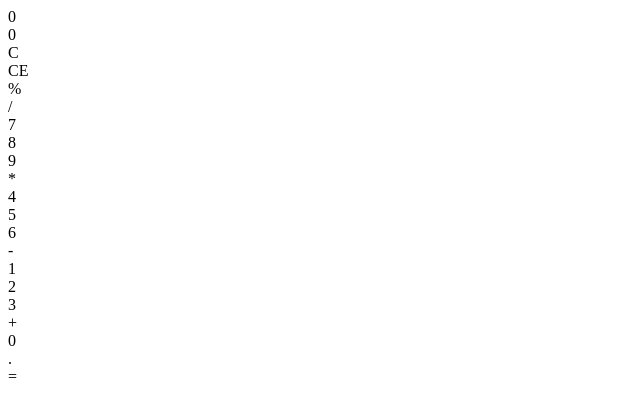
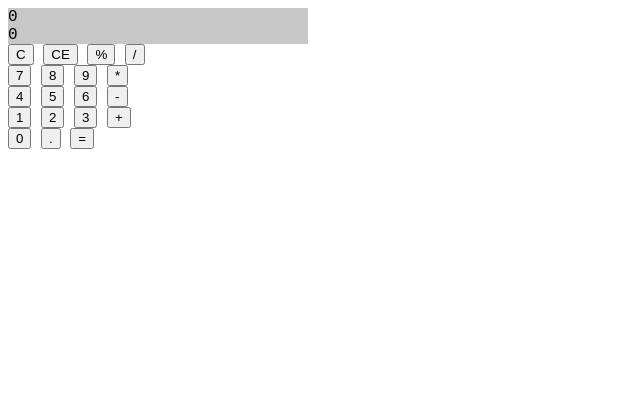
Before and after one commit to pikabell/calculator, a plain HTML site: page index.html in a window 1280 px wide. Shown: the whole page, without its empty margins (0-640 px from the left). Drawn offline with Linux system fonts and the light colour scheme.

Commit message:
basic layout

```diff
--- a/index.html
+++ b/index.html
@@ -4,6 +4,7 @@
     <meta charset="UTF-8" />
     <meta http-equiv="X-UA-Compatible" content="IE=edge" />
     <meta name="viewport" content="width=device-width, initial-scale=1.0" />
+    <link rel="stylesheet" href="styles/main.css">
     <title>Calculator</title>
   </head>
   <body>
@@ -13,25 +14,35 @@
       <div class="temp"></div>
     </div>
     <div class="buttons">
-      <div class="operator">C</div>
-      <div class="operator">CE</div>
-      <div class="operator">%</div>
-      <div class="operator">/</div>
-      <div class="number">7</div>
-      <div class="number">8</div>
-      <div class="number">9</div>
-      <div class="operator">*</div>
-      <div class="number">4</div>
-      <div class="number">5</div>
-      <div class="number">6</div>
-      <div class="operator">-</div>
-      <div class="number">1</div>
-      <div class="number">2</div>
-      <div class="number">3</div>
-      <div class="operator">+</div>
-      <div class="number0">0</div>
-      <div class="dot">.</div>
-      <div class="equal">=</div>
+      <div class="operate">
+        <button class="clear">C</button>
+        <button class="clear">CE</button>
+        <button class="operator">%</button>
+        <button class="operator">/</button>
+      </div>
+      <div class="num">
+        <button class="number">7</button>
+        <button class="number">8</button>
+        <button class="number">9</button>
+        <button class="operator">*</button>
+      </div>
+      <div class="num">
+        <button class="number">4</button>
+        <button class="number">5</button>
+        <button class="number">6</button>
+        <button class="operator">-</button>
+      </div>
+      <div class="num">
+        <button class="number">1</button>
+        <button class="number">2</button>
+        <button class="number">3</button>
+        <button class="operator">+</button>
+      </div>
+      <div class="mix">
+        <button class="zero">0</button>
+        <button class="dot">.</button>
+        <button class="equal">=</button>
+      </div>
     </div>
   </body>
 </html>
--- /dev/null
+++ b/styles/main.css
@@ -0,0 +1,12 @@
+.box{
+    border:5px solid;
+    background-color: black;
+    padding:3px;
+}
+body{
+    font-family: 'Courier New', Courier, monospace;
+    width: 300px;
+}
+.display{
+    background: rgb(199, 199, 199);
+}
```
